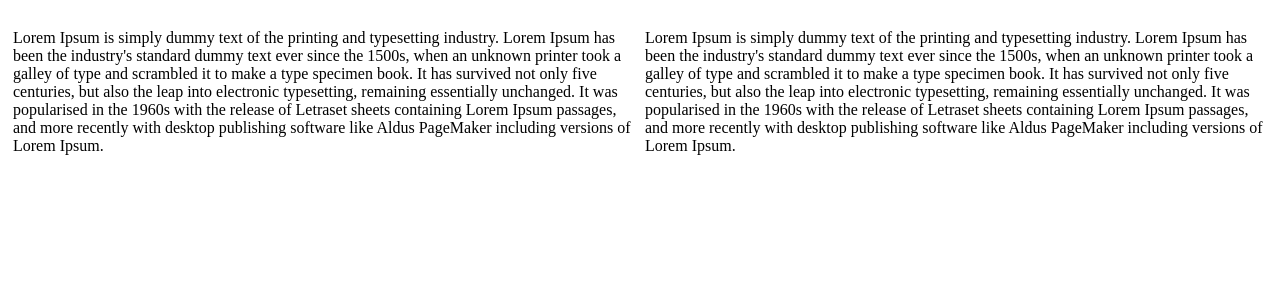
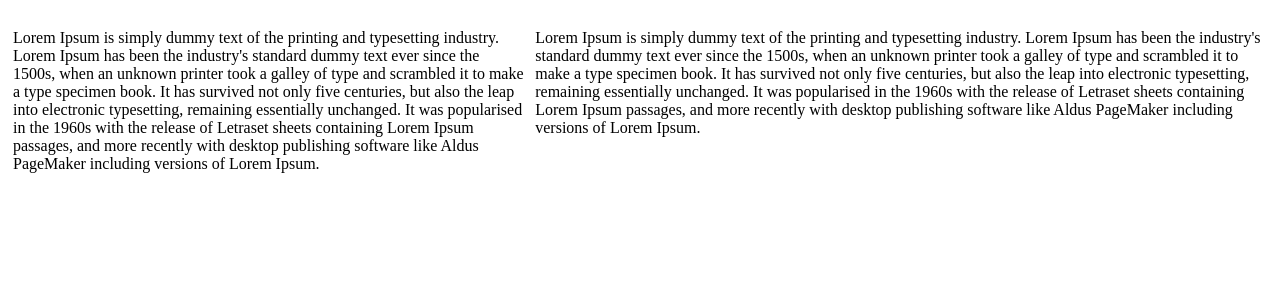
Before and after one commit to MarquisPierre/mmp200, a Jekyll site: the page css/flex/flex-layout2.html, which Jekyll copies as it is, in a window 1280 px wide. Shown: the top 300 px of the page. Built offline with Jekyll 4.4.1, drawn with Linux system fonts in a browser that asks for light colours.

Commit message:
Update flex-layout2.html

```diff
--- a/css/flex/flex-layout2.html
+++ b/css/flex/flex-layout2.html
@@ -9,23 +9,23 @@
       display:flex;
       flex-direction:column;
     }
-    .col1{
-      width:30%;
+    .col1, .col2{
+      width:100%;
       margin:5px;
     }
 
-    .col2{
-      width:70%;
-      margin:5px;
-    }
+
 
  @media(min-width:480px){
 .row{
       flex-direction:row;
     }
-.col1, .col2{
-  width:100%;
+.col1{
+  width:70%;
   }
+  .col2{
+      width:100%;
+    }
     </style>
   </head>
   <body>
```
